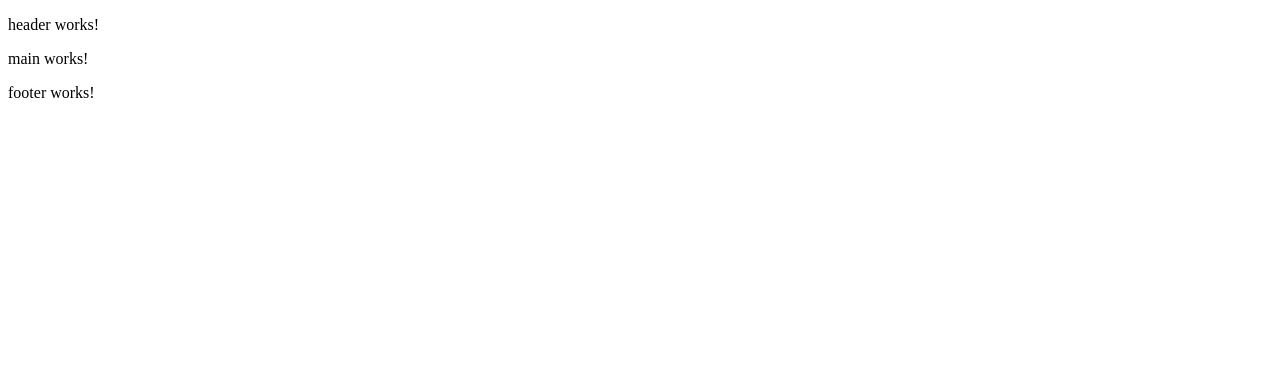
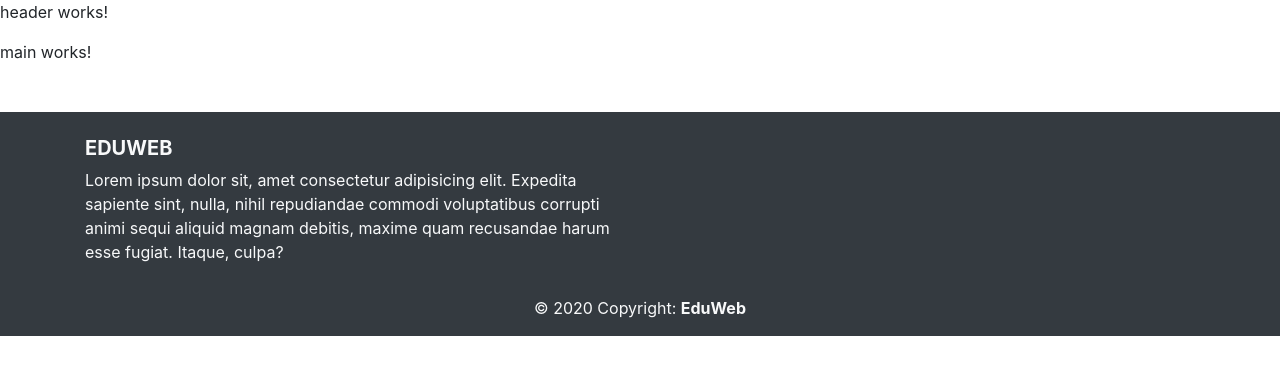
Before and after one commit to PulkitBanta/EduWeb, an Angular app: page / in a window 1280 px wide. Shown: the top 374 px of the page. Built offline with nearby package versions, Linux system fonts and the light colour scheme.

Commit message:
Created footer

```diff
--- a/angular.json
+++ b/angular.json
@@ -24,9 +24,13 @@
               "src/assets"
             ],
             "styles": [
+              "./node_modules/bootstrap/dist/css/bootstrap.css",
               "src/styles.css"
             ],
-            "scripts": []
+            "scripts": [
+              "./node_modules/jquery/dist/jquery.js",
+              "./node_modules/bootstrap/dist/js/bootstrap.js"
+            ]
           },
           "configurations": {
             "production": {
--- a/src/app/footer/footer.component.css
+++ b/src/app/footer/footer.component.css
@@ -0,0 +1,23 @@
+a {
+    color: white;
+}
+
+.fb-ic:hover {
+    color: #3b5998;
+}
+
+.tw-ic:hover {
+    color: #00acee;
+}
+
+.gplus-ic:hover {
+    color: #db4a39;
+}
+
+.li-ic:hover {
+    color: #0e76a8;
+}
+
+.github-ic:hover {
+    color: gray;
+}
--- a/src/app/footer/footer.component.html
+++ b/src/app/footer/footer.component.html
@@ -1 +1,29 @@
-<p>footer works!</p>
+<footer class="page-footer font-small bg-dark text-light pt-4 mt-5">
+    <div class="container text-center text-md-left">
+        <div class="row">
+            <div class="col-md-6 mt-md-0 mt-3">
+                <h5 class="text-uppercase font-weight-bold">EduWeb</h5>
+                <p>Lorem ipsum dolor sit, amet consectetur adipisicing elit. Expedita sapiente sint, nulla, nihil repudiandae commodi voluptatibus corrupti animi sequi aliquid magnam debitis, maxime quam recusandae harum esse fugiat. Itaque, culpa?</p>
+            </div>
+            <hr class="clearfix w-100 d-md-none pb-3">
+            <div class="col-md-6 mb-md-0 mb-3 d-flex align-items-center justify-content-center">
+                <a class="fb-ic" href="https://www.facebook.com" target="_blank">
+                    <i class="fa fa-facebook-f fa-lg white-text mr-md-5 mr-3 fa-2x"> </i>
+                </a>
+                <a class="tw-ic" href="https://twitter.com/pulkitbanta" target="_blank">
+                    <i class="fa fa-twitter fa-lg white-text mr-md-5 mr-3 fa-2x"> </i>
+                </a>
+                <a class="gplus-ic" href="https://aboutme.google.com/u/0/?referer=gplus" target="_blank">
+                    <i class="fa fa-google-plus fa-lg white-text mr-md-5 mr-3 fa-2x"> </i>
+                </a>
+                <a class="li-ic" href="https://www.linkedin.com/in/pulkit-banta-994112168/" target="_blank">
+                    <i class="fa fa-linkedin fa-lg white-text mr-md-5 mr-3 fa-2x"> </i>
+                </a>
+                <a class="github-ic" href="https://github.com/PulkitBanta" target="_blank">
+                    <i class="fa fa-github fa-lg white-text fa-2x"> </i>
+                </a>
+            </div>
+        </div>
+    </div>
+    <div class="footer-copyright text-center py-3">© 2020 Copyright: <strong>EduWeb</strong></div>
+</footer>
```
